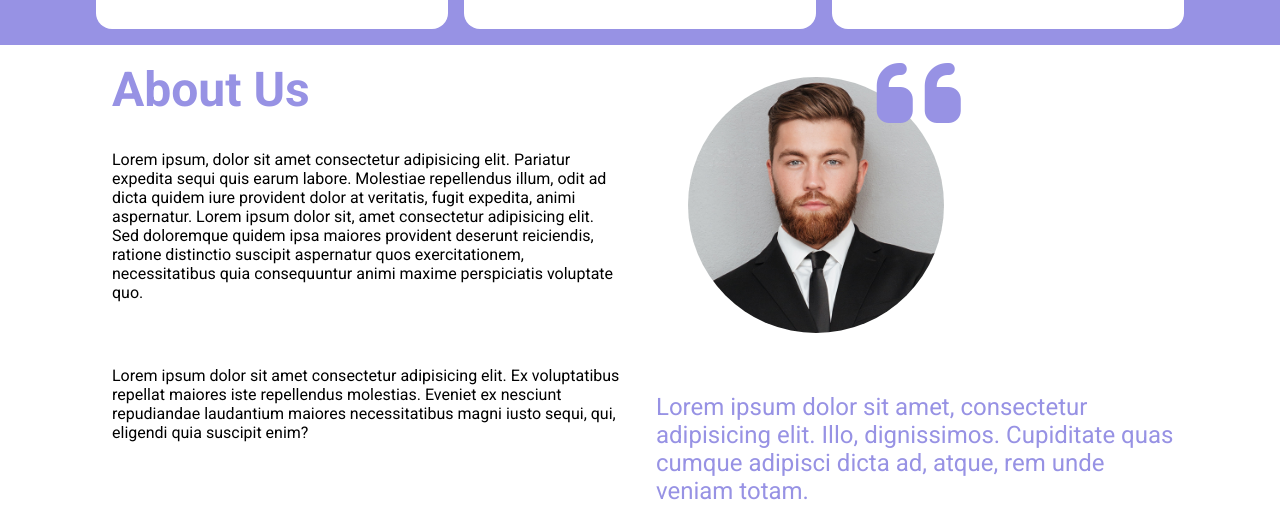
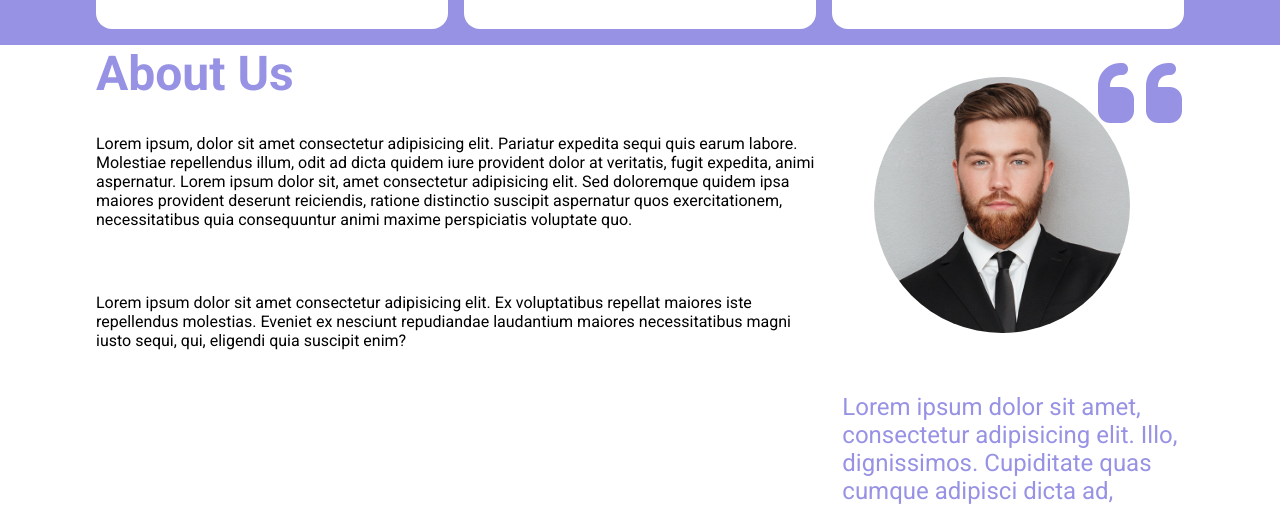
Before and after one commit to LucaBonifazio/htmlcss-responsive-layout, a plain HTML site: page index.html in a window 1280 px wide. Shown: the part 3692-4200 px from the top of the page. Drawn offline with Linux system fonts and the light colour scheme.

Commit message:
fix error planner section

```diff
--- a/css/style.css
+++ b/css/style.css
@@ -247,7 +247,7 @@ img{
     font-size: 1em;
 }
 
-@media screen and (min-width: 376px) {
+@media screen and (min-width: 811px) {
   .planner-container.container{
     flex-wrap: nowrap;
   }
@@ -379,8 +379,8 @@ img{
 
 .img-about .commas{
     position: absolute;
-    top: 0em;
-    left: 2.3em;
+    top: 0;
+    right: 2px;
     color: #9792E4;
     font-size: 6em;
 }
@@ -395,11 +395,6 @@ img{
     .about-container{
         display: flex;
         flex-basis: calc(100% / 2);
-    }
-
-    .about-us{
-        flex: 1 0 50%;
-        padding: 1rem;
     }
 
     .about-container.container{
```
